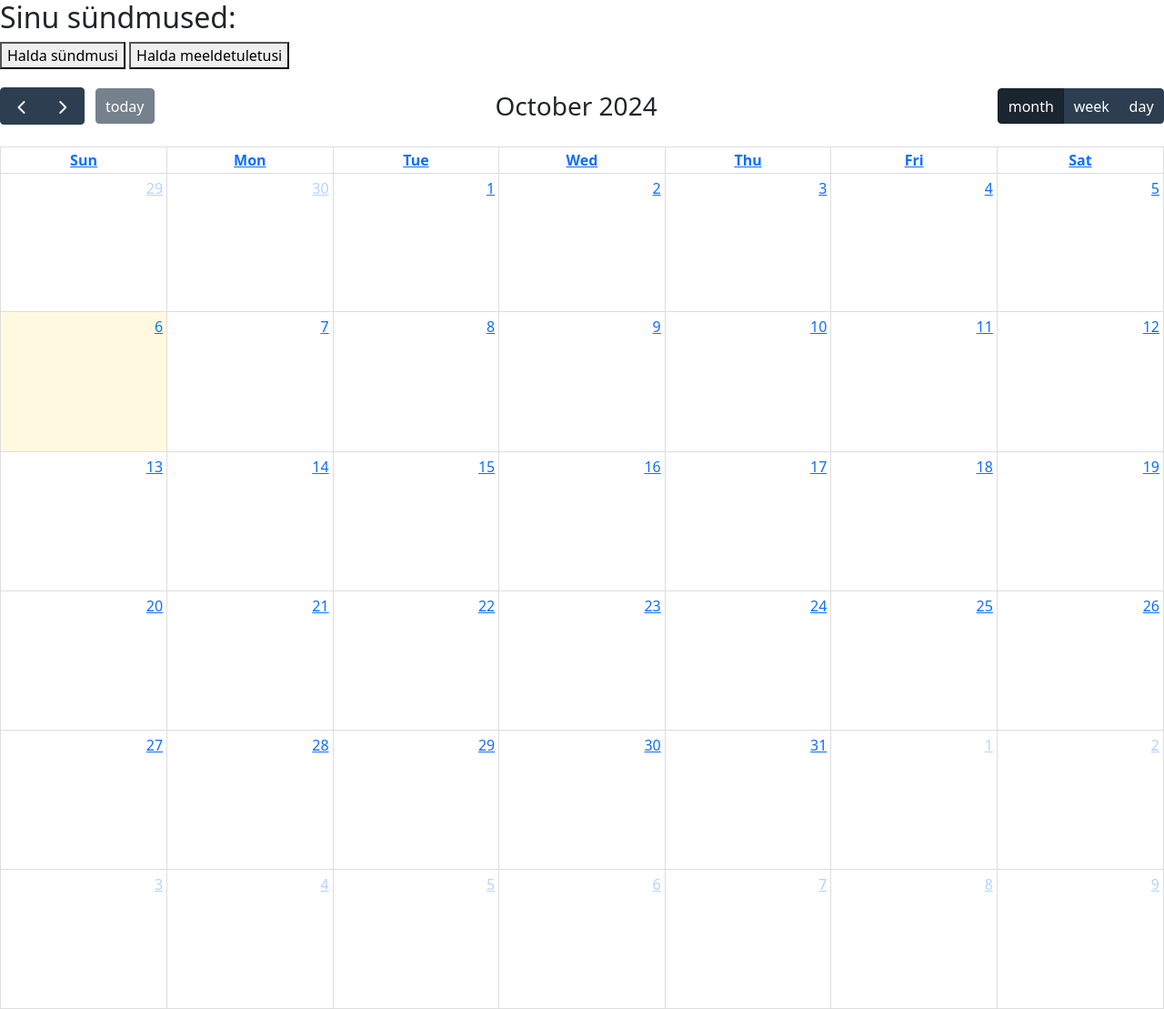
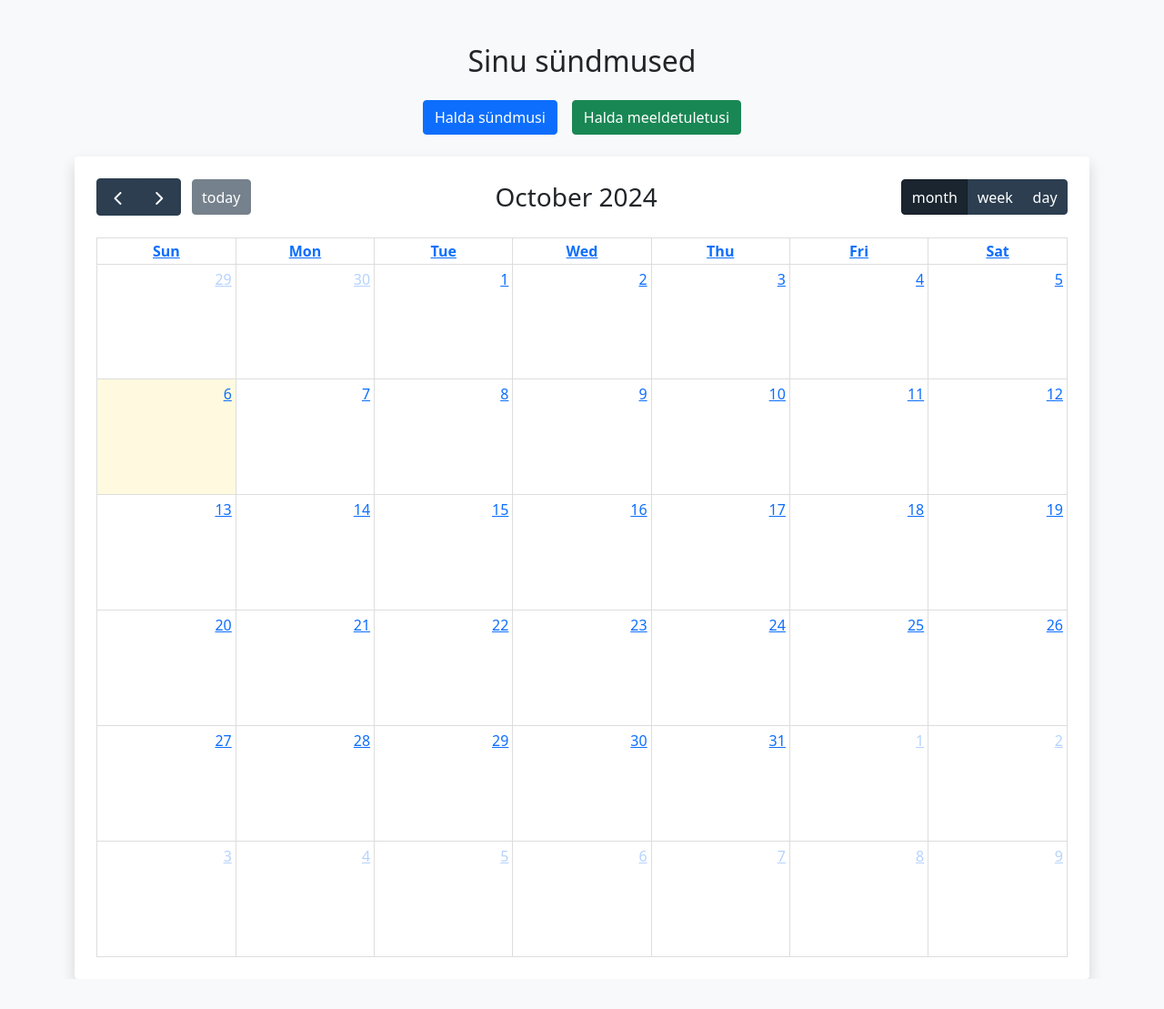
Before and after one commit to OleksandrBohatyrov/KalenderPHP, a PHP site: page /events.php in a window 1280 px wide. Shown: the whole page at 91% size. After the commit the page ends 1076 px from the top, so only its background shows below. Run offline with PHP 8.4, Linux system fonts and the light colour scheme; lists and menus that the app fills with data are empty.

Commit message:
added some styles by using bootstrap

```diff
--- a/events.php
+++ b/events.php
@@ -17,7 +17,7 @@ if (isset($_SESSION['user_id'])) {
 
     while ($row = $result->fetch_assoc()) {
         $events[] = [
-            'id' => $row['sõndmus_id'],
+            'id' => $row['sondmus_id'],
             'title' => $row['pealkiri'],
             'description' => $row['kirjeldus'],
             'start' => $row['algus_aeg'],
@@ -51,33 +51,36 @@ $conn->close();
     <script src="https://cdnjs.cloudflare.com/ajax/libs/popper.js/2.11.6/umd/popper.min.js"></script>
     <script src="https://cdnjs.cloudflare.com/ajax/libs/twitter-bootstrap/5.1.3/js/bootstrap.min.js"></script>
 </head>
-<body>
-<h2>Sinu sündmused:</h2>
+<body class="bg-light">
+    <div class="container mt-5">
+        <h2 class="text-center mb-4">Sinu sündmused</h2>
 
-<!-- Button to redirect to manage_events.php -->
-<a href="manage_events.php"><button>Halda sündmusi</button></a>
-<!-- Button to redirect to manage_reminders.php -->
-<a href="manage_reminders.php"><button>Halda meeldetuletusi</button></a>
+        <!-- Action buttons -->
+        <div class="d-flex justify-content-center mb-4">
+            <a href="manage_events.php" class="btn btn-primary me-3">Halda sündmusi</a>
+            <a href="manage_reminders.php" class="btn btn-success">Halda meeldetuletusi</a>
+        </div>
 
         <!-- Calendar container -->
-<div id='calendar' style='margin-top: 20px;'></div>
+        <div id='calendar' class="bg-white p-4 shadow rounded"></div>
 
         <!-- Modal for displaying event details -->
         <div class="modal fade" id="eventModal" tabindex="-1" aria-labelledby="eventModalLabel" aria-hidden="true">
-    <div class="modal-dialog">
+            <div class="modal-dialog modal-dialog-centered">
                 <div class="modal-content">
                     <div class="modal-header">
                         <h5 class="modal-title" id="eventModalLabel">Sündmuse detailid</h5>
                         <button type="button" class="btn-close" data-bs-dismiss="modal" aria-label="Close"></button>
                     </div>
                     <div class="modal-body">
-                <p id="eventTitle"></p>
+                        <p><strong id="eventTitle"></strong></p>
                         <p id="eventDescription"></p>
-                <p id="eventStart"></p>
-                <p id="eventEnd"></p>
+                        <p><strong>Algusaeg:</strong> <span id="eventStart"></span></p>
+                        <p><strong>Lõpuaeg:</strong> <span id="eventEnd"></span></p>
                     </div>
                     <div class="modal-footer">
                         <button type="button" class="btn btn-secondary" data-bs-dismiss="modal">Sulge</button>
+                    </div>
                 </div>
             </div>
         </div>
@@ -86,6 +89,16 @@ $conn->close();
     <script>
         document.addEventListener('DOMContentLoaded', function () {
             var calendarEl = document.getElementById('calendar');
+
+            // Function to generate random color
+            function getRandomColor() {
+                var letters = '0123456789ABCDEF';
+                var color = '#';
+                for (var i = 0; i < 6; i++) {
+                    color += letters[Math.floor(Math.random() * 16)];
+                }
+                return color;
+            }
 
             var calendar = new FullCalendar.Calendar(calendarEl, {
             initialView: 'dayGridMonth',
@@ -101,7 +114,13 @@ $conn->close();
                 $('#eventStart').text('Algusaeg: ' + new Date(info.event.start).toLocaleString());
                 $('#eventEnd').text('Lõpuaeg: ' + (info.event.end ? new Date(info.event.end).toLocaleString() : 'Pole määratud'));
                 $('#eventModal').modal('show');
-            }
+
+            },
+            eventDidMount: function(info) {
+                // Assign a random color to each event
+                info.el.style.backgroundColor = getRandomColor();
+            },
+            eventBorderColor: 'transparent' // Убираем синий бордер
         });
 
             calendar.render();
@@ -122,7 +141,7 @@ $conn->close();
                         alert("Meeldetuletus: on aeg ühe teie sündmuse jaoks!");
                     }
                 });
-        }, 30000);
+            }, 30000); // Check every minute
         });
     </script>
 </body>
```
Also changed, not shown: register.php (+8 -2 lines). Lines whose indentation alone changed are shown as unchanged.
